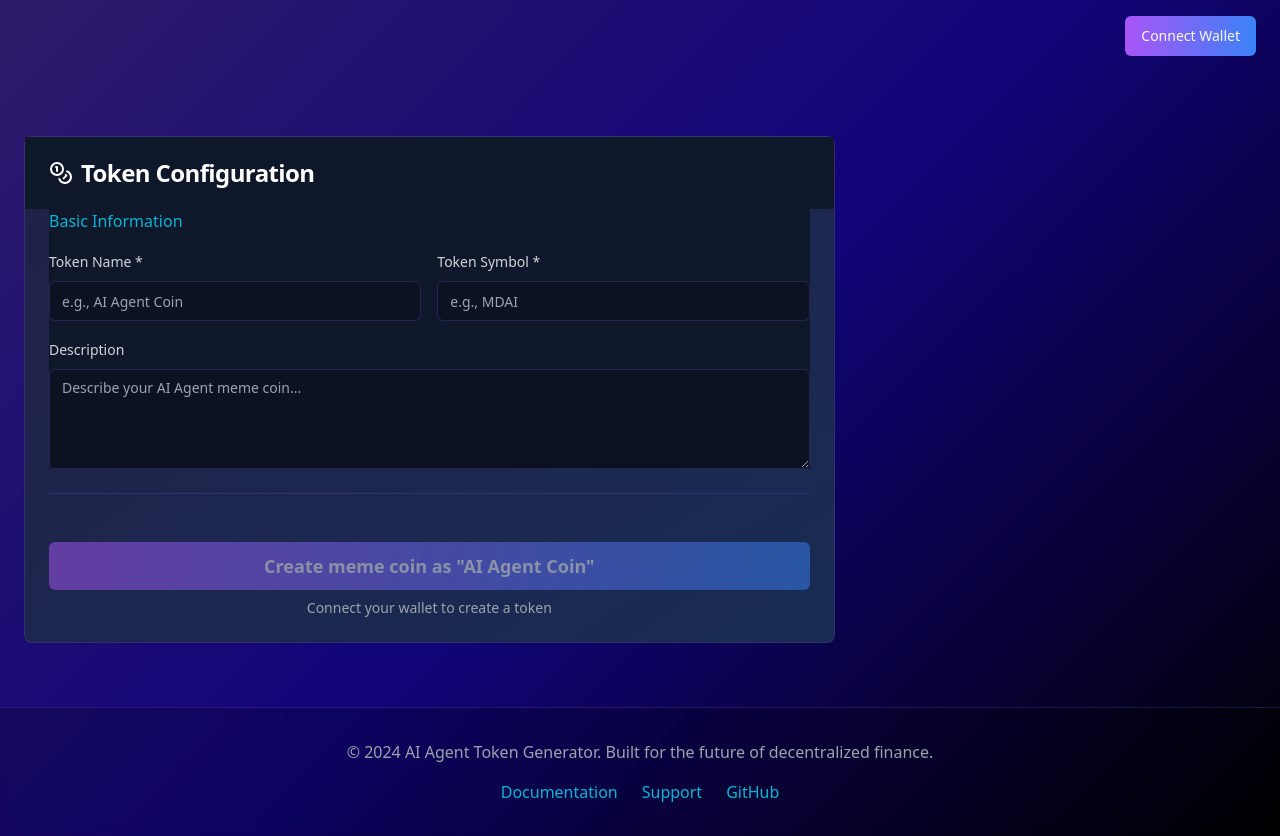
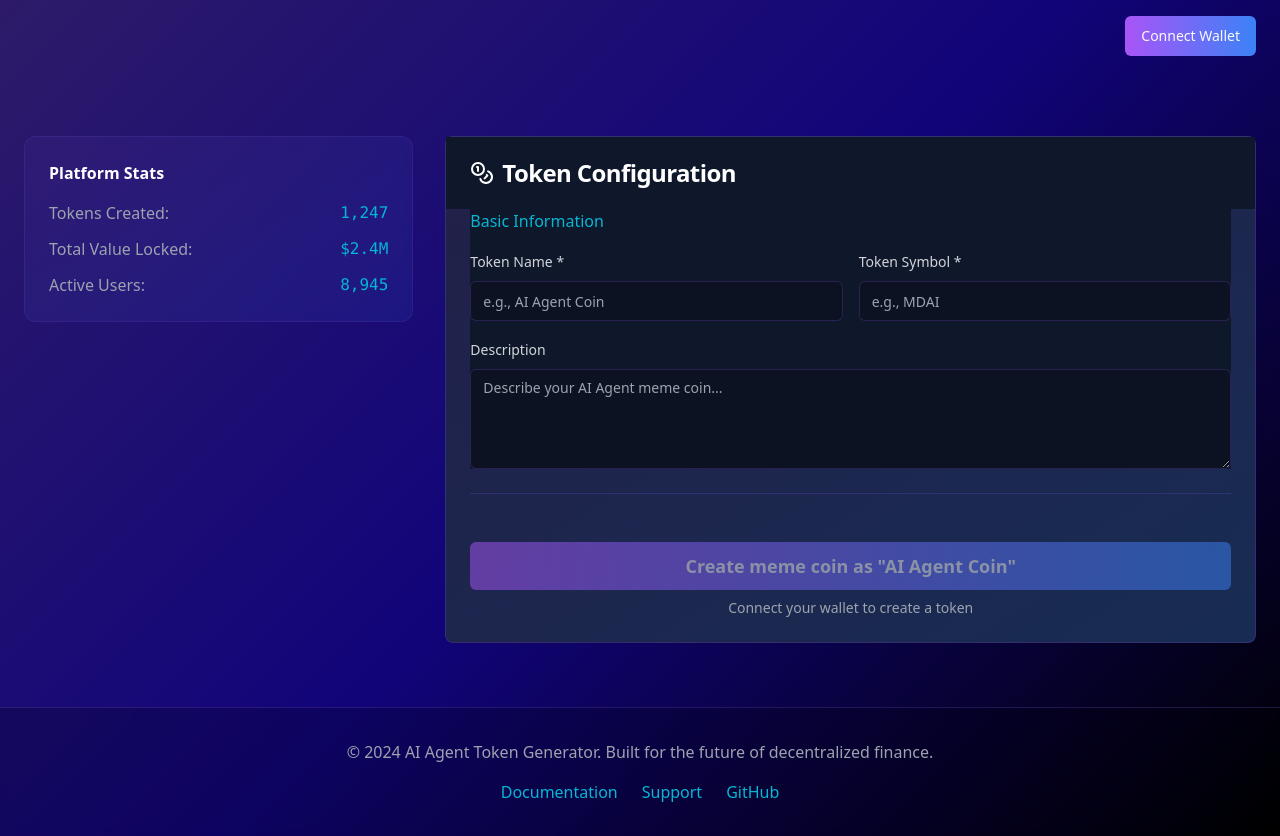
Before and after one commit to AgentFlow-Hub/chain-craft-tokens, a React (Vite) app: page / in a window 1280 px wide. Built offline with nearby package versions, Linux system fonts and the light colour scheme.

Commit message:
Reverted to commit b4708208257e7c5446a186a7e34e18026a8547ad

```diff
--- a/src/pages/Index.tsx
+++ b/src/pages/Index.tsx
@@ -1,10 +1,13 @@
+
 import React, { useState } from 'react';
 import WalletConnect from '@/components/WalletConnect';
 import TokenForm from '@/components/TokenForm';
 import { WalletConnection } from '@/utils/wallet';
 import { Sparkles, Rocket, Shield, Zap } from 'lucide-react';
+
 const Index = () => {
   const [wallet, setWallet] = useState<WalletConnection | null>(null);
+
   const features = [{
     icon: <Sparkles className="h-6 w-6" />,
     title: "AI-Powered",
@@ -22,7 +25,9 @@ const Index = () => {
     title: "Deflationary",
     description: "Built-in burn mechanisms to increase token value over time"
   }];
-  return <div className="min-h-screen bg-crypto-dark">
+
+  return (
+    <div className="min-h-screen bg-crypto-dark">
       {/* Top Header with Wallet Connection */}
       <header className="relative z-10 px-6 py-4">
         <div className="max-w-7xl mx-auto flex justify-end">
@@ -40,7 +45,28 @@ const Index = () => {
         <div className="max-w-7xl mx-auto">
           <div className="grid grid-cols-1 lg:grid-cols-3 gap-8">
             {/* Quick Stats - Sidebar */}
-
+            <div className="lg:col-span-1">
+              <div className="sticky top-6">
+                {/* Quick Stats */}
+                <div className="p-6 bg-gradient-to-br from-crypto-purple/10 to-crypto-blue/10 rounded-xl border border-crypto-purple/20 backdrop-blur-sm">
+                  <h3 className="text-white font-semibold mb-4">Platform Stats</h3>
+                  <div className="space-y-3">
+                    <div className="flex justify-between">
+                      <span className="text-gray-400">Tokens Created:</span>
+                      <span className="text-crypto-cyan font-mono">1,247</span>
+                    </div>
+                    <div className="flex justify-between">
+                      <span className="text-gray-400">Total Value Locked:</span>
+                      <span className="text-crypto-cyan font-mono">$2.4M</span>
+                    </div>
+                    <div className="flex justify-between">
+                      <span className="text-gray-400">Active Users:</span>
+                      <span className="text-crypto-cyan font-mono">8,945</span>
+                    </div>
+                  </div>
+                </div>
+              </div>
+            </div>
 
             {/* Token Creation Form - Main Content */}
             <div className="lg:col-span-2">
@@ -71,6 +97,8 @@ const Index = () => {
           </div>
         </div>
       </footer>
-    </div>;
+    </div>
+  );
 };
+
 export default Index;
```
